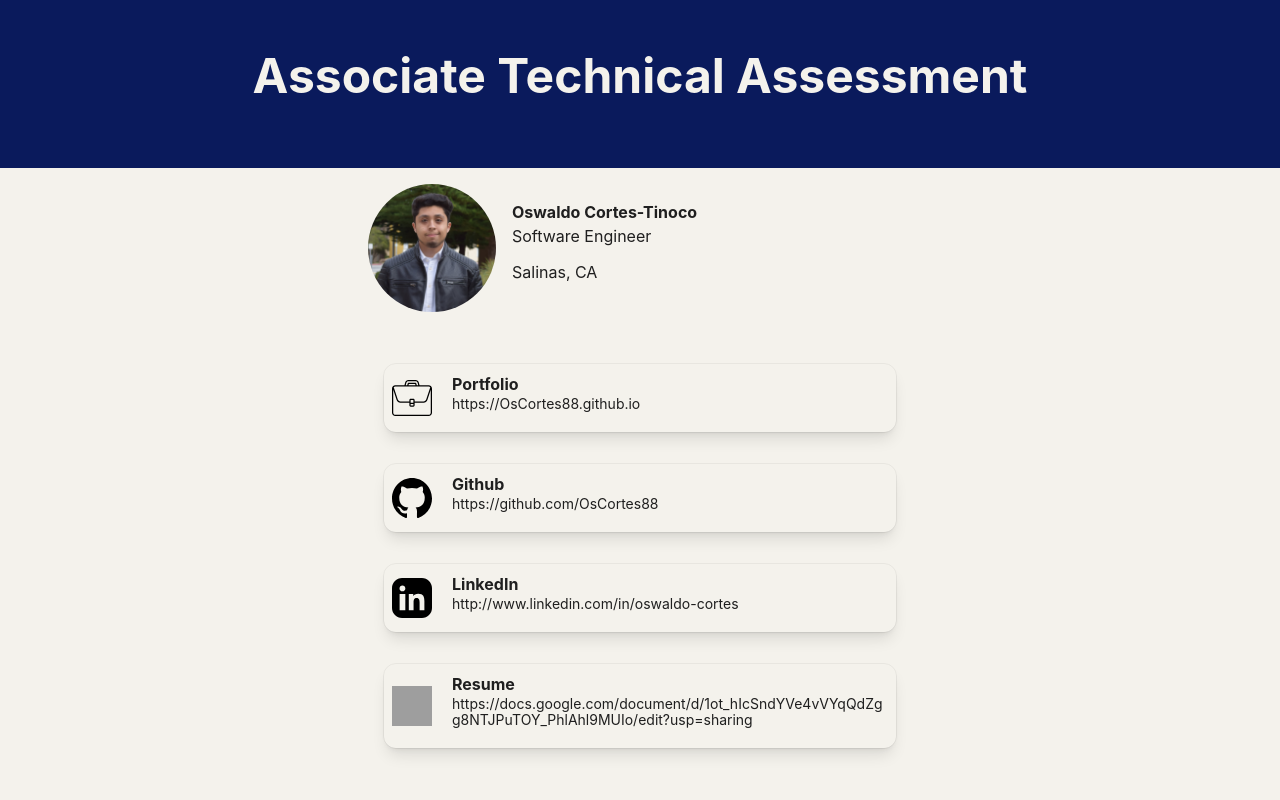
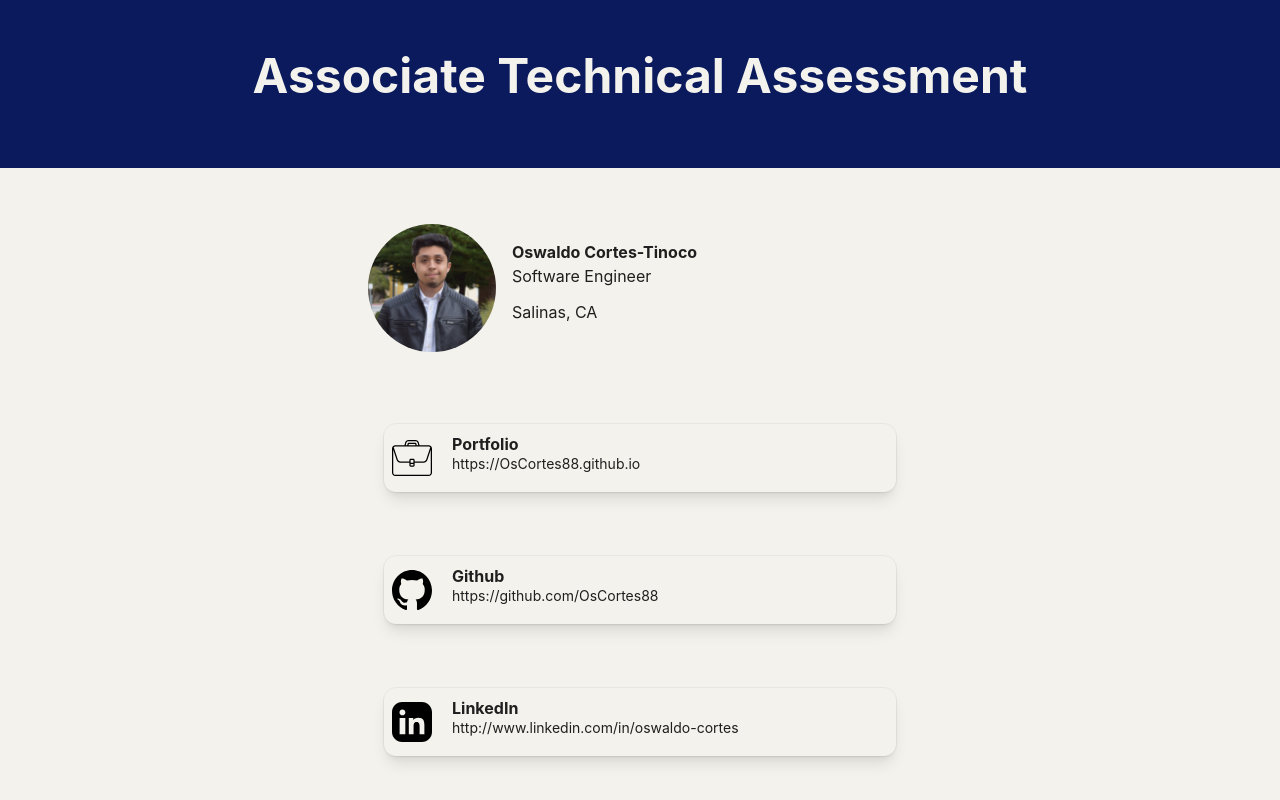
Before and after one commit to OsCortes88/DigitalNEST-Linktree, a React (Vite) app: page / in a window 1280 px wide. Shown: the top 800 px of the page. Built offline with nearby package versions, Linux system fonts and the light colour scheme; grey boxes are pictures that could not be loaded.

Commit message:
rename link list component

```diff
--- a/src/App.jsx
+++ b/src/App.jsx
@@ -1,11 +1,11 @@
 import './App.css'
-import AboutSection from './AboutSection.jsx';
-import LinkList from './LinkList.jsx';
+import AboutSection from './AboutSection.jsx'
+import LinkSection from './LinkSection.jsx'
 
 function App() {
   return (
     <div className="min-h-screen flex flex-col">
-      <header className="bg-blau">
+      <header className="bg-(--color-primary-blau)">
         <div>
           <h1>
             Associate Technical Assessment
@@ -14,14 +14,14 @@ function App() {
       </header>
 
 
-      <section className="flex-1 p-10 pt-0">
+      <section className="flex-1 p-10">
         <AboutSection />
 
-        <LinkList />
+        <LinkSection />
       </section>
 
 
-      <footer className="bg-grana">
+      <footer className="bg-(--color-retro-burgundy)">
         <p>© BizzNEST · software-development-associate · technical-assessment</p>
       </footer>
     </div>
--- a/src/LinkList.jsx
+++ /dev/null
@@ -1,25 +0,0 @@
-import LinkCard from "./LinkCard"
-
-
-function LinkList() {
-
-  const linkData = [
-    { icon: '/src/assets/portfolio.svg', label: 'Portfolio', reference: 'https://OsCortes88.github.io', description: '' },
-    { icon: '/src/assets/github.svg', label: 'Github', reference: 'https://github.com/OsCortes88', description: '' },
-    { icon: '/src/assets/linkedin.svg', label: 'LinkedIn', reference: 'http://www.linkedin.com/in/oswaldo-cortes', description: '' },
-    { icon: '/src/assets/document.svg', label: 'Resume', reference: 'https://docs.google.com/document/d/1ot_hIcSndYVe4vVYqQdZgg8NTJPuTOY_PhlAhl9MUIo/edit?usp=sharing', description: '' },
-  ]
-
-  const links = linkData.map(link =>
-    <LinkCard icon={link.icon} label={link.label} reference={link.reference} description={link.description} />
-  );
-
-  return (
-    <div className="p-5">
-      {links}
-    </div>
-  )
-
-}
-
-export default LinkList
--- /dev/null
+++ b/src/LinkSection.jsx
@@ -0,0 +1,24 @@
+import LinkCard from "./LinkCard"
+
+function LinkSection() {
+
+  const linkData = [
+    { icon: '/src/assets/portfolio.svg', label: 'Portfolio', reference: 'https://OsCortes88.github.io'},
+    { icon: '/src/assets/github.svg', label: 'Github', reference: 'https://github.com/OsCortes88' },
+    { icon: '/src/assets/linkedin.svg', label: 'LinkedIn', reference: 'http://www.linkedin.com/in/oswaldo-cortes'},
+    { icon: '/src/assets/document.svg', label: 'Resume', reference: 'https://docs.google.com/document/d/1ot_hIcSndYVe4vVYqQdZgg8NTJPuTOY_PhlAhl9MUIo/edit?usp=sharing'},
+  ]
+
+  const links = linkData.map((link) =>
+    <LinkCard key={link.label} icon={link.icon} label={link.label} reference={link.reference} description={link.description} />
+  )
+
+  return (
+    <div className="flex flex-col gap-8 p-10">
+      {links}
+    </div>
+  )
+
+}
+
+export default LinkSection
```
